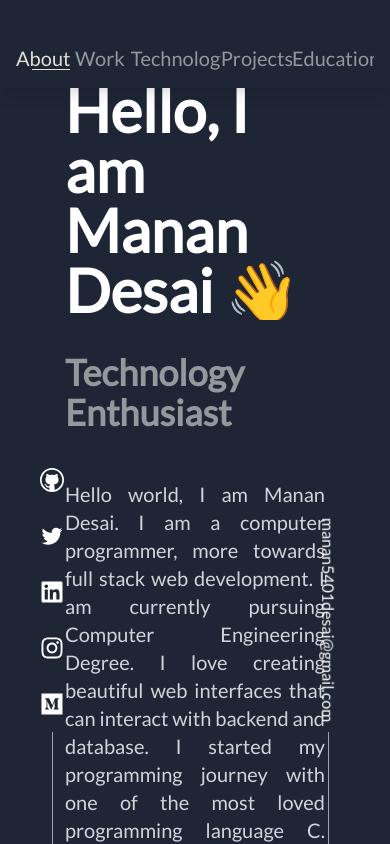
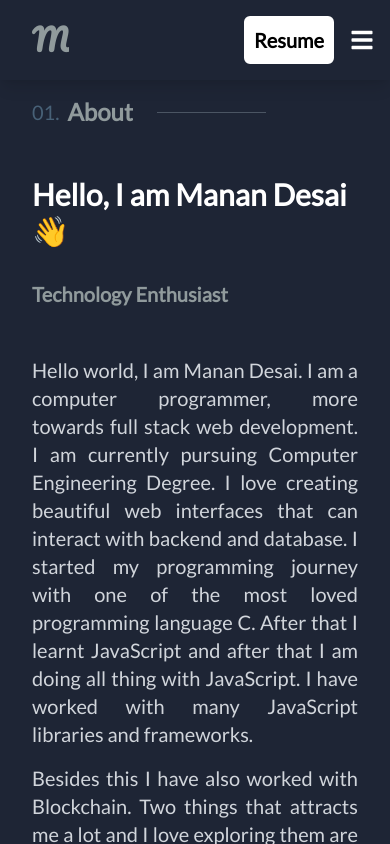
Before and after one commit to MananDesai54/my-v1, a React (Create React App) app: page / in a window 390 px wide. Built offline with nearby package versions, Linux system fonts and the light colour scheme.

Commit message:
almost responsive

```diff
--- a/src/Components/Education/Educations.jsx
+++ b/src/Components/Education/Educations.jsx
@@ -8,9 +8,9 @@ const Educations = () => {
   const education = useMemo(() => eduDetails, []);
   return (
     <Layout
-      className="justify-center w-1/2"
+      className="justify-center"
       style={{
-        width: "50%",
+        width: "80%",
       }}
     >
       <Title title="Education" number={5} />
--- a/src/Components/Footer/Footer.jsx
+++ b/src/Components/Footer/Footer.jsx
@@ -5,7 +5,7 @@ const Footer = () => {
         © {new Date().getFullYear()}
       </p>
       <a
-        className="underline font-bold text-gray-400"
+        className=" font-bold text-gray-400"
         href="http://github.com/MananDesai54"
       >
         Manan Desai
--- a/src/Components/Home/Home.jsx
+++ b/src/Components/Home/Home.jsx
@@ -26,8 +26,10 @@ const Home = () => {
           <Route path="/education" exact component={Educations} />
         </Switch>
       </AnimatePresence>
-      <SocialMedia />
-      <Mail />
+      <div className=" md:block hidden">
+        <SocialMedia />
+        <Mail />
+      </div>
       <Footer />
     </div>
   );
--- a/src/Components/Intro/Intro.jsx
+++ b/src/Components/Intro/Intro.jsx
@@ -1,8 +1,8 @@
 import { motion } from "framer-motion";
 import React from "react";
 import Layout from "../Layout/Layout";
+import Resume from "../Resume/Resume";
 import Title from "../Title/Title";
-import PDF from "../../assets/Resume.pdf";
 
 const Intro = (props) => {
   const variant = {
@@ -15,13 +15,13 @@ const Intro = (props) => {
   };
 
   return (
-    <Layout className="justify-center">
+    <Layout className="justify-start lg:justify-center mt-24 lg:mt-0 mb-4">
       <Title title="About" number={1} />
       <motion.h1
         variants={variant}
         initial="initial"
         animate="animate"
-        className="text-6xl font-semibold my-4"
+        className=" text-3xl md:text-6xl font-semibold my-4"
       >
         Hello, I am Manan Desai 👋
       </motion.h1>
@@ -29,7 +29,7 @@ const Intro = (props) => {
         variants={variant}
         initial="initial"
         animate="animate"
-        className="text-4xl font-bold my-4"
+        className="text-xl md:text-4xl font-bold my-4"
         style={{
           color: "var(--text-secondary)",
         }}
@@ -64,12 +64,7 @@ const Intro = (props) => {
         >
           Know More
         </button>
-        <a
-          href={PDF}
-          className="ml-2 p-2 border-2 border-white text-white bg-none rounded-md transition-all duration-300 hover:bg-white hover:text-black"
-        >
-          Resume
-        </a>
+        <Resume />
       </div>
     </Layout>
   );
--- a/src/Components/Layout/Layout.jsx
+++ b/src/Components/Layout/Layout.jsx
@@ -13,7 +13,9 @@ const Layout = ({ children, className, style }) => {
           staggerChildren: 0.5,
         },
       }}
-      className={["w-2/3 mx-auto flex flex-col", className].join(" ")}
+      className={["mx-8 flex flex-col md:w-2/3 md:mx-auto", className].join(
+        " "
+      )}
       style={{
         ...style,
         minHeight: "95vh",
--- a/src/Components/Link/Link.jsx
+++ b/src/Components/Link/Link.jsx
@@ -3,7 +3,7 @@ import classes from "./Link.module.css";
 import { NavLink } from "react-router-dom";
 import { motion } from "framer-motion";
 
-const Link = ({ name, path, delay }) => {
+const Link = ({ name, path, delay, click }) => {
   return (
     <motion.div
       initial={{
@@ -17,6 +17,7 @@ const Link = ({ name, path, delay }) => {
       }}
     >
       <NavLink
+        onClick={click}
         exact
         to={path}
         className={[
--- a/src/Components/Navbar/Links/Links.jsx
+++ b/src/Components/Navbar/Links/Links.jsx
@@ -2,7 +2,7 @@ import { motion } from "framer-motion";
 import React from "react";
 import Link from "../../Link/Link";
 
-const Links = () => {
+const Links = ({ className, click, delay }) => {
   return (
     <motion.div
       initial={{
@@ -11,13 +11,18 @@ const Links = () => {
       animate={{
         opacity: 1,
       }}
-      className="flex"
+      className={["flex", className].join(" ")}
     >
-      <Link name="About" path="/" delay="0" />
-      <Link name="Work" path="/work" delay="0.1" />
-      <Link name="Technology" path="/tech" delay="0.2" />
-      <Link name="Projects" path="/project" delay="0.3" />
-      <Link name="Education" path="/education" delay="0.4" />
+      <Link name="About" path="/" delay={delay} click={click} />
+      <Link name="Work" path="/work" delay={delay + 0.1} click={click} />
+      <Link name="Technology" path="/tech" delay={delay + 0.2} click={click} />
+      <Link name="Projects" path="/project" delay={delay + 0.3} click={click} />
+      <Link
+        name="Education"
+        path="/education"
+        delay={delay + 0.4}
+        click={click}
+      />
     </motion.div>
   );
 };
--- a/src/Components/Navbar/Navbar.jsx
+++ b/src/Components/Navbar/Navbar.jsx
@@ -1,17 +1,51 @@
 import classes from "./Navbar.module.css";
-// import Logo from "../Logo/Logo";
 import Links from "./Links/Links";
+import { FaBars, FaTimes } from "react-icons/fa";
+import Logo from "../Logo/Logo";
+import { useState } from "react";
+import { motion } from "framer-motion";
+import Resume from "../Resume/Resume";
 
 const Navbar = () => {
+  const [show, setShow] = useState(false);
+
   return (
     <div
       className={[
         classes.Navbar,
-        "p-4 border-gray-700 shadow-lg fixed w-screen flex justify-center items-center text-xl z-50",
+        "p-4 border-gray-700 shadow-lg fixed w-screen flex md:justify-center items-center text-xl z-50",
       ].join(" ")}
     >
-      {/* <Logo /> */}
-      <Links />
+      <div className="hidden md:block">
+        <Links delay={0} click={() => {}} />
+      </div>
+      <div className="md:hidden flex justify-between items-center w-full">
+        <Logo />
+        <div className="flex items-center">
+          <Resume />
+          <FaBars className="ml-4" onClick={() => setShow(true)} size="24" />
+        </div>
+        <motion.div
+          className="fixed h-full w-full top-0 left-0 transition-all duration-300"
+          style={{
+            background: "var(--background-secondary)",
+            opacity: show ? 1 : 0,
+            zIndex: show ? 1000 : -1,
+            pointerEvents: show ? "all" : "none",
+          }}
+        >
+          <FaTimes
+            size="24"
+            className="absolute top-4 right-4"
+            onClick={() => setShow(false)}
+          />
+          <Links
+            className="flex-col justify-evenly items-center h-full"
+            click={() => setShow(false)}
+            delay={1}
+          />
+        </motion.div>
+      </div>
     </div>
   );
 };
--- /dev/null
+++ b/src/Components/Resume/Resume.jsx
@@ -0,0 +1,16 @@
+import PDF from "../../assets/Resume.pdf";
+
+const Resume = () => {
+  return (
+    <a
+      target="_blank"
+      rel="noreferrer"
+      href={PDF}
+      className="ml-2 p-2 border-2 border-white text-black bg-white rounded-md transition-all duration-300 font-bold"
+    >
+      Resume
+    </a>
+  );
+};
+
+export default Resume;
```
Also changed, not shown: src/Components/Connect/Social.jsx (+1 -7 lines).
